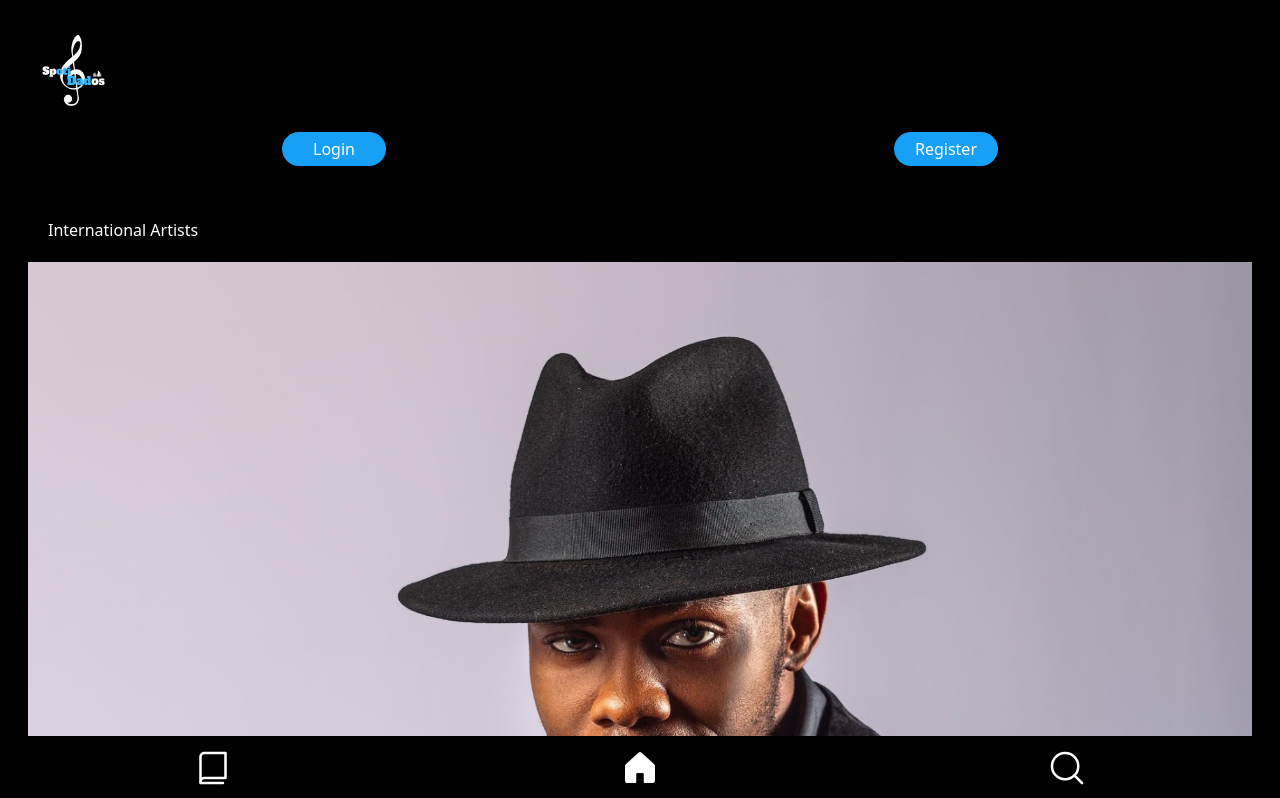
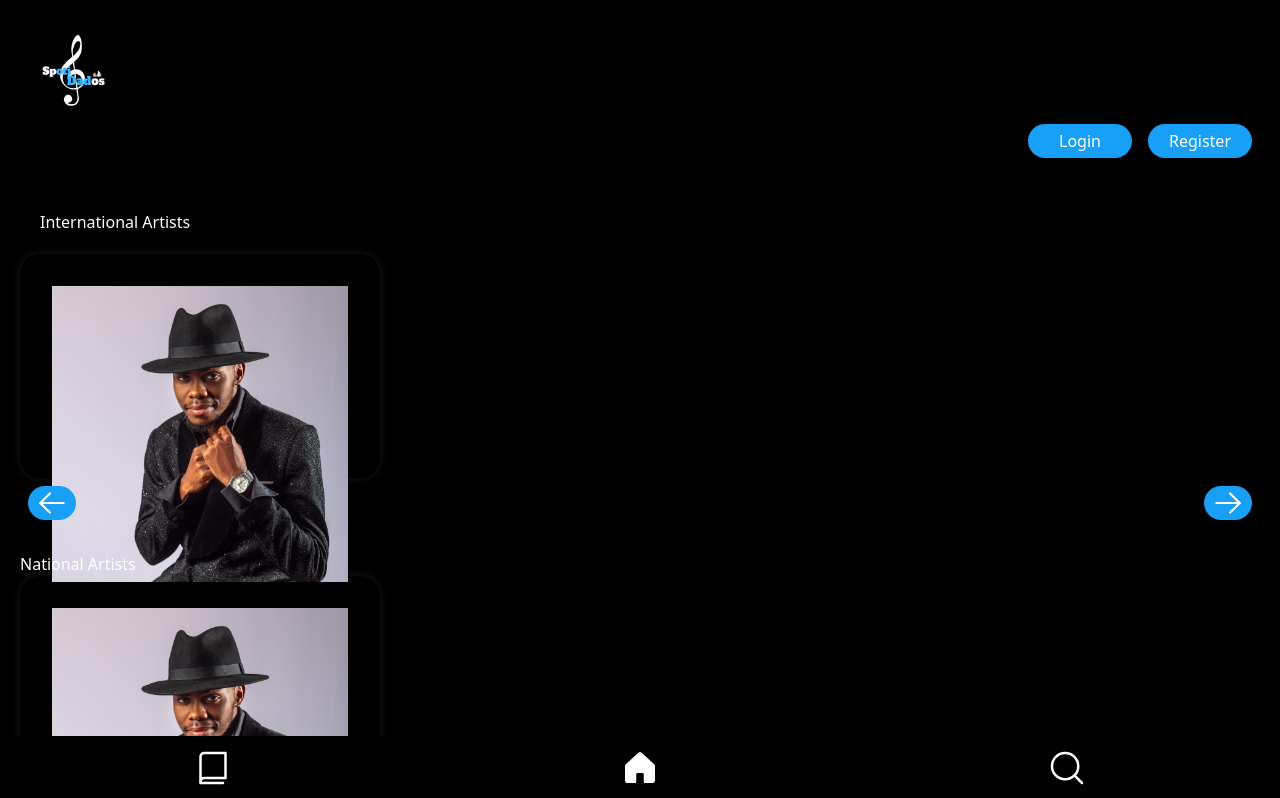
Before and after one commit to maudlyn01/SpotiDados, a React (Vite) app: page /home in a window 1280 px wide. Shown: the top 798 px of the page. Built offline with nearby package versions, Linux system fonts and the light colour scheme.

Commit message:
clean tree

```diff
--- a/src/index.css
+++ b/src/index.css
@@ -68,7 +68,7 @@
 /*Labels*/
 
 .btn {
-  margin: 0.5em auto;
+  margin: 0.5em;
   display: flex;
   align-items: center;
   justify-content: center;
@@ -89,7 +89,7 @@
   align-items: center;
   justify-content: center;
   text-align: center;
-  margin: 1rem;
+  margin: 0.5rem;
   background-color: var(--color-primary);
   color: var(--color-text);
   font-size: var(--font-paragraph);
--- a/src/pages/home.tsx
+++ b/src/pages/home.tsx
@@ -27,7 +27,7 @@ export const Home = () => {
   return (
     <div className="bg-black min-h-screen p-5 items-center grid grid-cols-1">
       <Header />
-      <main className="p-2 flex-1">
+      <main className=" flex-1">
         <div className="flex justify-end">
           <button className="btn" onClick={() => navigate("/login")}>
             Login
@@ -37,9 +37,12 @@ export const Home = () => {
           </button>
         </div>
         <br />
-        <section>
-          <p className="text-white p-5"> International Artists</p>
+
+        <h4 className="text-white p-5"> International Artists</h4>
+
+        <section className="card">
           <img src={images[currentIndex]} alt={`Imagem ${currentIndex + 1}`} />
+        </section>
         <div className="flex justify-between">
           <button onClick={prevSlide}>
             <ArrowLeft className="btnNav" />
@@ -48,14 +51,12 @@ export const Home = () => {
             <ArrowRight className="btnNav" />
           </button>
         </div>
-        </section>
-        <br />
         <br />
 
         <h4 className="text-white">National Artists</h4>
 
         <div className="card">
-          <img src="/img/ubakka.jpg" alt="" className="" />
+          <img src={images[currentIndex]} alt={`Imagem ${currentIndex + 1}`} />
         </div>
         <div className="flex justify-between">
             <button onClick={prevSlide}>
@@ -66,7 +67,9 @@ export const Home = () => {
             </button>
         </div>
       </main>
+      <br />
       <Footer />
     </div>
+
   );
 };
```
Lines whose indentation alone changed are shown as unchanged.
